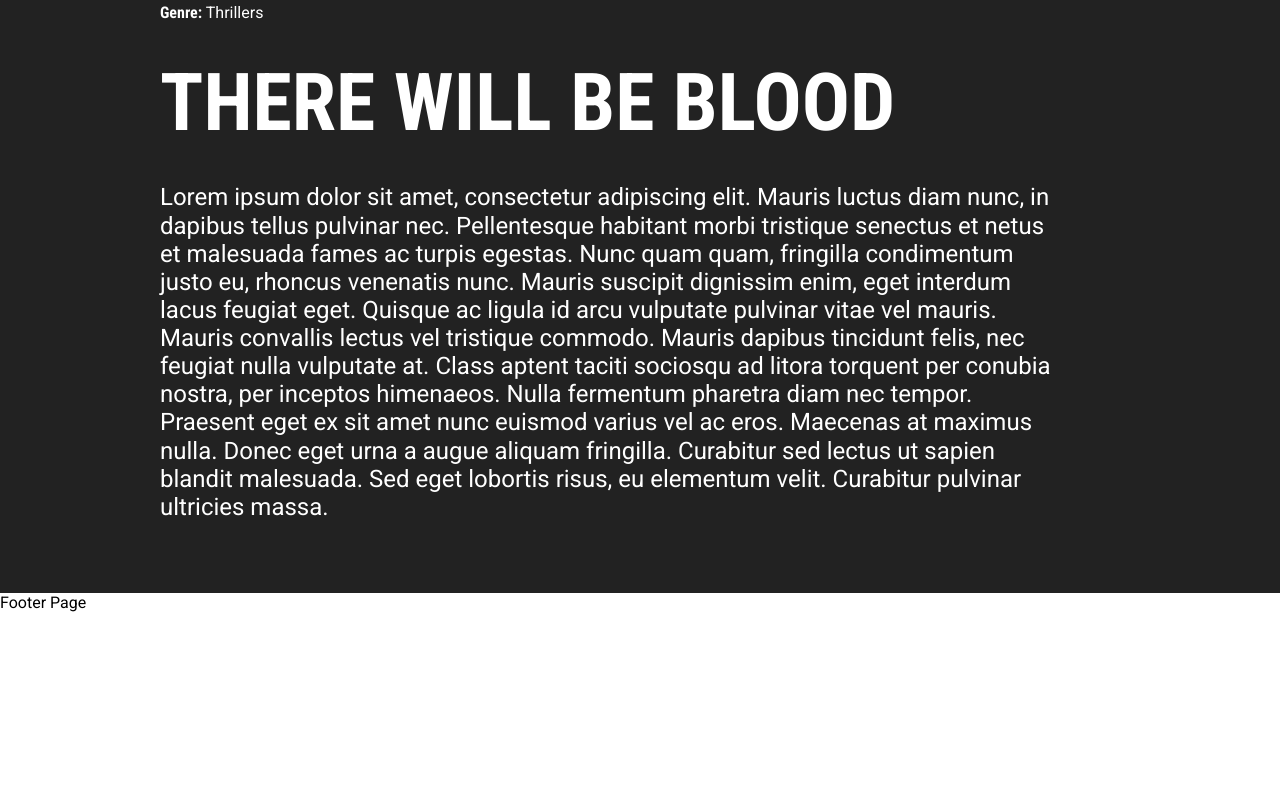
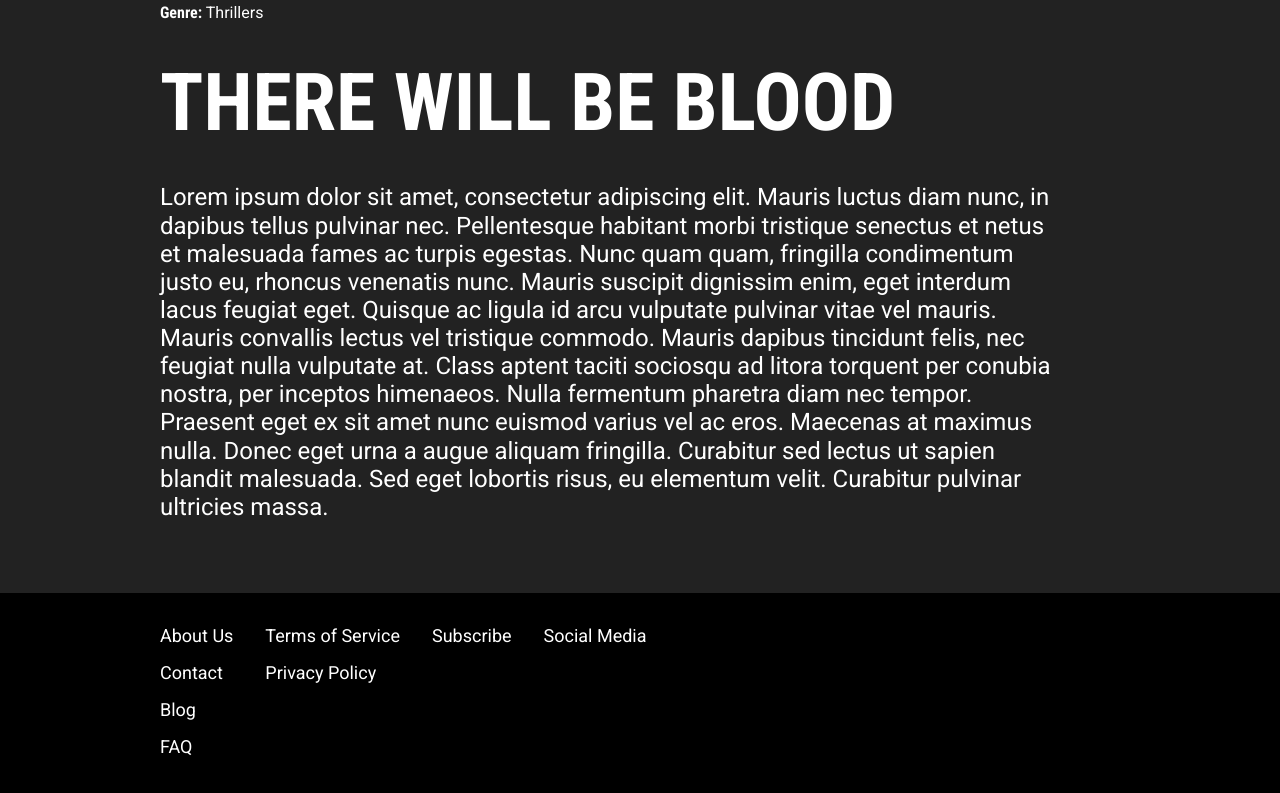
Before and after one commit to ThisIsTheNewOne/movie-app-frontend, a Next.js app: page /movies/1 in a window 1280 px wide. Shown: the part 953-1746 px from the top of the page. Before the commit the page ends 1565 px from the top, so only its background shows below. Built offline with nearby package versions, Linux system fonts and the light colour scheme.

Commit message:
adding Footer dummy text + style

```diff
--- a/src/app/components/Footer.tsx
+++ b/src/app/components/Footer.tsx
@@ -1,7 +1,29 @@
+import styles from '../page.module.css'
+
 export default function Footer() {
+  return (
+    <footer className={styles.footer}>
+      <div className={styles.footerContent}>
+        <div className={styles.column}>
+          <a href="#">About Us</a>
+          <a href="#">Contact</a>
+          <a href="#">Blog</a>
+          <a href="#">FAQ</a>
+        </div>
 
+        <div className={styles.column}>
+          <a href="#">Terms of Service</a>
+          <a href="#">Privacy Policy</a>
+        </div>
 
-    return (
-        <div>Footer Page</div>
-    );
-  }
+        <div className={styles.column}>
+          <a href="#">Subscribe</a>
+        </div>
+
+        <div className={styles.column}>
+          <a href="#">Social Media</a>
+        </div>
+      </div>
+    </footer>
+  );
+}
--- a/src/app/page.module.css
+++ b/src/app/page.module.css
@@ -205,8 +205,34 @@
 
 
 .footer {
-  position: relative;
-  width: 100%;
+  background-color: black;
+  color: white;
+  height: 10rem;
+  padding: 2rem 0;
+}
+
+.footerContent {
+  display: flex;
+  gap: 2rem;
+  margin-left: 10rem;
+  max-width: 1200px;
+  font-size: 18px;
+}
+
+.column {
+  display: flex;
+  flex-direction: column;
+  gap: 1rem;
+}
+
+.column a {
+  color: white;
+  text-decoration: none;
+  transition: opacity 0.2s ease;
+}
+
+.column a:hover {
+  opacity: 0.8;
 }
 
 /* Enable hover only on non-touch devices */
```
